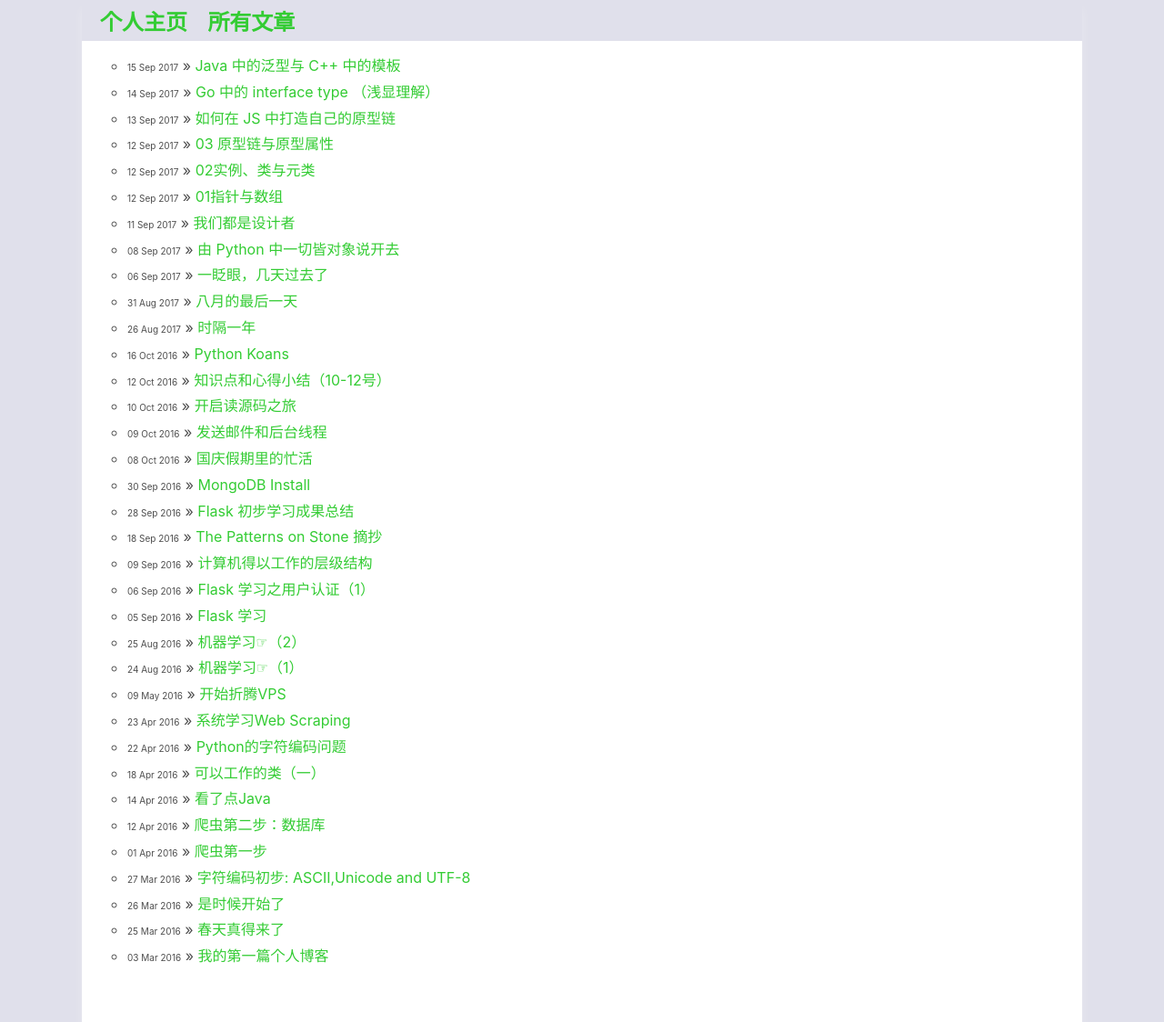
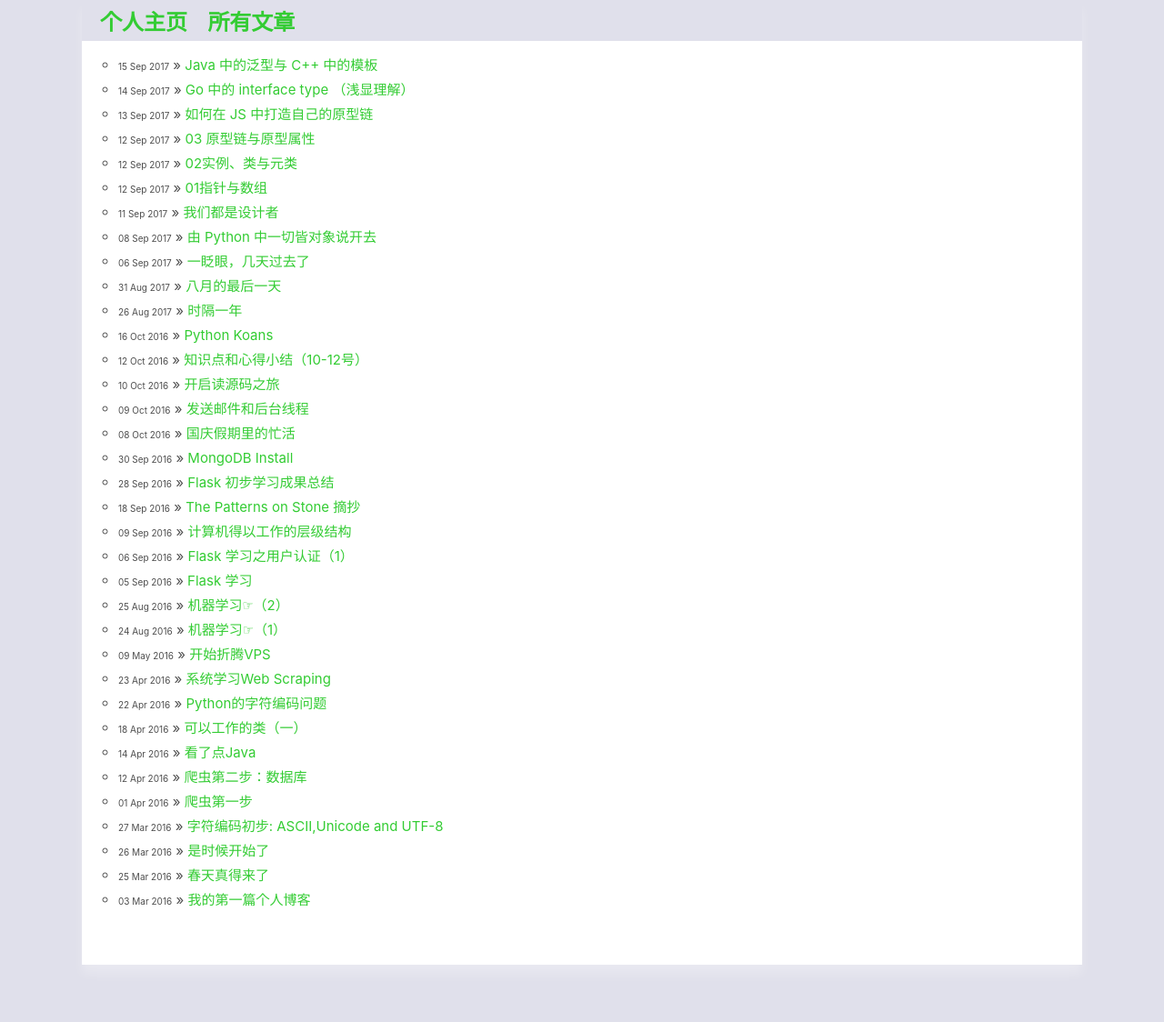
Before and after one commit to xxleyi/xxleyi.github.io, a Jekyll site: the page built from blog/index.html, in a window 1280 px wide and 1124 px high. Shown: the whole window at 91% size. Built offline with Jekyll 4.4.1, drawn with Linux system fonts in a browser that asks for light colours.

Commit message:
update the lookout.

```diff
--- a/blog/index.html
+++ b/blog/index.html
@@ -3,8 +3,8 @@
 title: 博客列表
 ---
 
-	<ul id="posts" style="list-style-type: circle; margin-left: 0px;">
+	<ul id="posts" style="list-style-type: circle; margin-left: 0rem;">
 	  {% for post in site.posts %}
-	    <li style="margin-left: -10px; font-size: 16px;"><span style="font-size: 10px;">{{ post.date | date_to_string }}</span> » <a href="{{ post.url }}" title="{{ post.title }}">{{ post.title }}</a></li>
+	    <li style="margin-left: -2rem; font-size: 1.5rem;"><span style="font-size: 1rem;">{{ post.date | date_to_string }}</span> » <a href="{{ post.url }}" title="{{ post.title }}">{{ post.title }}</a></li>
 	  {% endfor %}
 	</ul>
```
